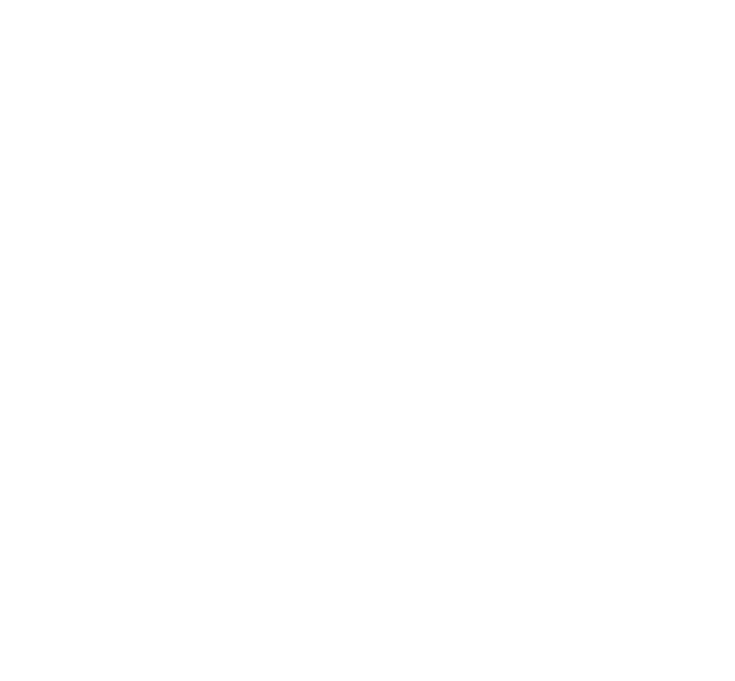
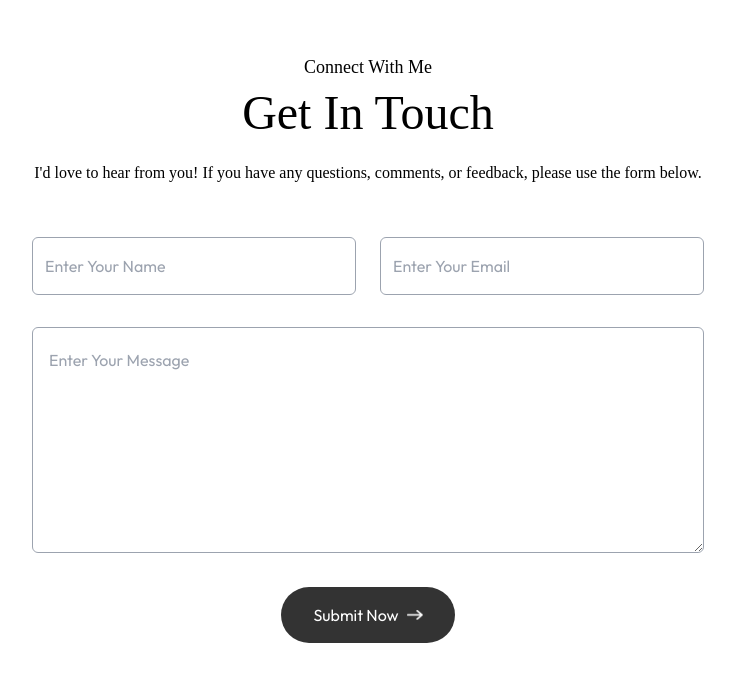
Before and after one commit to RahulNaval21/portfolio-NextJs, a Next.js app: page / in a window 1280 px wide. Shown: the part 2960-3641 px from the top of the page, without its empty margins (272-1007 px from the left). Before the commit the page ends 2973 px from the top, so only its background shows below. Built offline with nearby package versions, Linux system fonts and the light colour scheme; a web font is replaced by a local one.

Commit message:
Contact Me Section with react form

```diff
--- /dev/null
+++ b/app/components/Contact.tsx
@@ -0,0 +1,52 @@
+import { assets } from '@/assets/assets'
+import Image from 'next/image'
+import React, { FormEvent, useState } from 'react'
+import dotenv from "dotenv";
+dotenv.config();
+
+const Contact = () => {
+    const [result, setResult] = useState("");
+
+  const onSubmit = async (event: FormEvent<HTMLFormElement>) => {
+    event.preventDefault();
+    setResult("Sending....");
+    const formData = new FormData(event.currentTarget);
+
+    formData.append("access_key", process.env.NEXT_PUBLIC_YOUR_ACCESS_KEY || "");
+    console.log(process.env.NEXT_PUBLIC_YOUR_ACCESS_KEY);
+    const response = await fetch("https://api.web3forms.com/submit", {
+      method: "POST",
+      body: formData
+    });
+
+    const data = await response.json();
+
+    if (data.success) {
+      setResult("Form Submitted Successfully");
+      event.currentTarget?.reset();
+    } else {
+      console.log("Error", data);
+      setResult(data.message);
+    }
+  };
+  return (
+    <div id='contact' className='w-full px-[12%] py-10 scroll-mt-20 bg-[url("/footer-bg-color.png)] bg-no-repeat bg-center bg-[length:90%_auto]'>
+        <h4 className='text-center mb-2 text-lg font-Ovo'>Connect With Me</h4>
+        <h2 className='text-center text-5xl font-Ovo'>Get In Touch</h2>
+        <p className='text-center max-w-2xl mx-auto mt-5 mb-12 font-Ovo'>I'd love to hear from you! If you have any questions, comments, or feedback, please use the form below.</p>
+
+        <form onSubmit={onSubmit} className='max-w-2xl mx-auto'>
+            <div className='grid grid-cols-auto gap-6 mt-10 mb-8'>
+                <input type="text" placeholder='Enter Your Name' required className='flex-1 p-3 outline-none border-[0.5px] border-gray-400 rounded-md bg-white' name='name'/>
+                <input type="email" placeholder='Enter Your Email' required className='flex-1 p-3 outline-none border-[0.5px] border-gray-400 rounded-md bg-white' name='email'/>
+            </div>
+            <textarea rows={6} placeholder='Enter Your Message' required className='w-full p-4 outline-none border-[0.5px] border-gray-400 rounded-md bg-white mb-6' name='message'></textarea>
+
+            <button type="submit" className='py-3 px-8 w-max flex items-center justify-between gap-2 bg-black/80 text-white rounded-full mx-auto hover:bg-black duration-500'>Submit Now <Image alt="" src={assets.right_arrow_white} className='w-4'/></button>
+            <p className='mt-4'>{result}</p>
+        </form>
+    </div>
+  )
+}
+
+export default Contact
--- a/app/page.tsx
+++ b/app/page.tsx
@@ -1,5 +1,6 @@
 'use client'
 import About from "./components/About";
+import Contact from "./components/Contact";
 import Header from "./components/Header";
 import Navbar from "./components/Navbar"
 import Services from "./components/Services";
@@ -13,6 +14,7 @@
     <About />
     <Services />
     <Work />
+    <Contact />
     </>
   );
 }
```
Also changed, not shown: package.json (+7 -6 lines), 1 other file (tests, documents, lock files or other folders).
